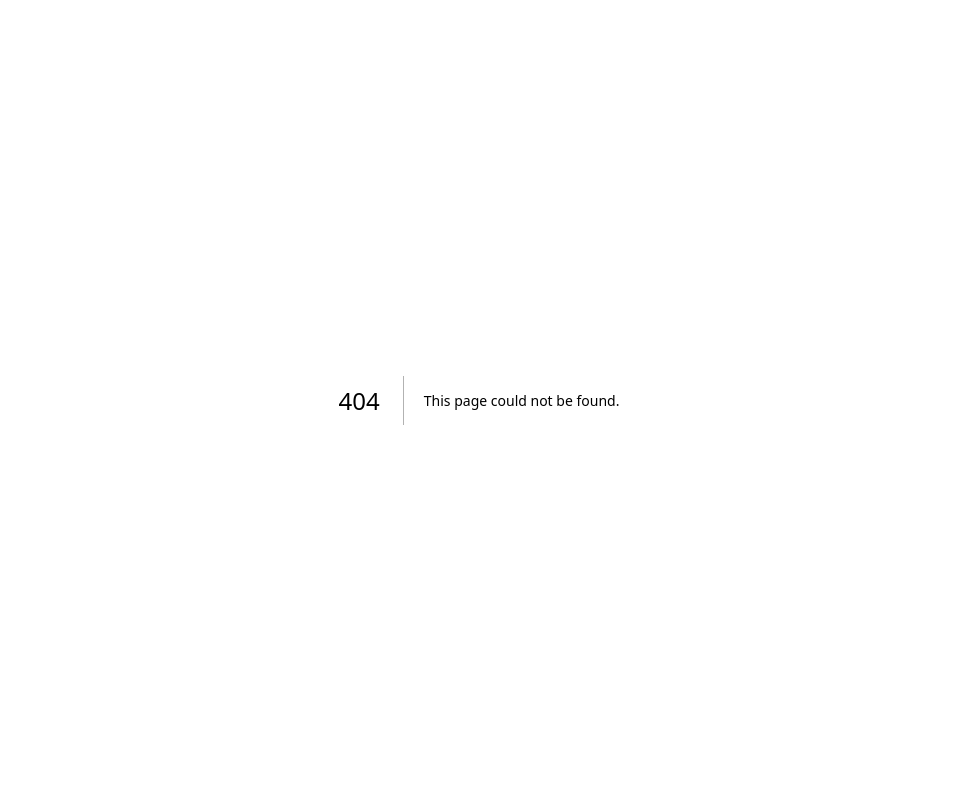
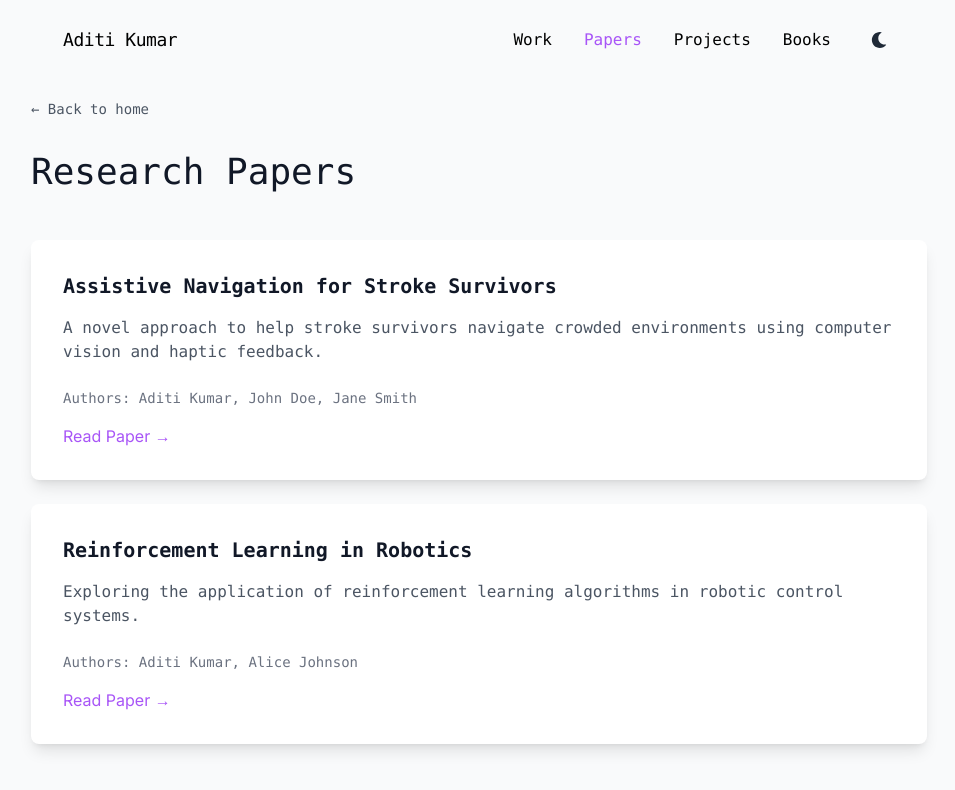
Before and after one commit to aditi1421/website, a Next.js app: page /papers in a window 1280 px wide. Before the commit this address had no page. Shown: the top 790 px of the page, without its empty margins (161-1116 px from the left). Built offline with nearby package versions, Linux system fonts and the light colour scheme.

Commit message:
Add Papers section to website

```diff
--- /dev/null
+++ b/src/app/papers/page.tsx
@@ -0,0 +1,99 @@
+'use client';
+
+import React from 'react';
+import Link from 'next/link';
+import { motion } from 'framer-motion';
+import Header from '@/components/Header';
+
+const PaperCard = ({
+  title,
+  abstract,
+  authors,
+  link
+}: {
+  title: string;
+  abstract: string;
+  authors: string;
+  link: string;
+}) => {
+  return (
+    <motion.div
+      initial={{ opacity: 0, y: 20 }}
+      animate={{ opacity: 1, y: 0 }}
+      transition={{ duration: 0.5 }}
+      className="bg-white dark:bg-gray-800 rounded-lg shadow-lg overflow-hidden hover:shadow-xl transition-shadow duration-300"
+    >
+      <div className="p-8">
+        <div>
+          <h3 className="text-xl font-mono font-semibold text-gray-900 dark:text-white mb-4">
+            {title}
+          </h3>
+          <p className="font-mono text-gray-600 dark:text-gray-300 mb-6">
+            {abstract}
+          </p>
+          <div className="font-mono text-sm text-gray-500 dark:text-gray-400">
+            Authors: {authors}
+          </div>
+          <a
+            href={link}
+            target="_blank"
+            rel="noopener noreferrer"
+            className="inline-block mt-4 text-purple-500 dark:text-purple-400 hover:text-purple-600 dark:hover:text-purple-300 transition-colors"
+          >
+            Read Paper →
+          </a>
+        </div>
+      </div>
+    </motion.div>
+  );
+};
+
+export default function Papers() {
+  const papers = [
+    {
+      title: 'Assistive Navigation for Stroke Survivors',
+      abstract: 'A novel approach to help stroke survivors navigate crowded environments using computer vision and haptic feedback.',
+      authors: 'Aditi Kumar, John Doe, Jane Smith',
+      link: 'https://example.com/paper1'
+    },
+    {
+      title: 'Reinforcement Learning in Robotics',
+      abstract: 'Exploring the application of reinforcement learning algorithms in robotic control systems.',
+      authors: 'Aditi Kumar, Alice Johnson',
+      link: 'https://example.com/paper2'
+    }
+  ];
+
+  return (
+    <main className="min-h-screen bg-gray-50 dark:bg-gray-900">
+      <Header />
+
+      <div className="pt-24 px-4">
+        <div className="max-w-4xl mx-auto">
+          <motion.div
+            initial={{ opacity: 0, y: 20 }}
+            animate={{ opacity: 1, y: 0 }}
+            transition={{ duration: 0.8 }}
+          >
+            <Link
+              href="/"
+              className="font-mono text-sm text-gray-600 dark:text-gray-400 hover:text-purple-500 dark:hover:text-purple-400 transition-colors"
+            >
+              ← Back to home
+            </Link>
+
+            <h1 className="text-4xl font-mono mt-8 mb-12 text-gray-900 dark:text-white">
+              Research Papers
+            </h1>
+
+            <div className="grid grid-cols-1 gap-6">
+              {papers.map((paper, index) => (
+                <PaperCard key={index} {...paper} />
+              ))}
+            </div>
+          </motion.div>
+        </div>
+      </div>
+    </main>
+  );
+}
--- a/src/components/Header.tsx
+++ b/src/components/Header.tsx
@@ -45,6 +45,14 @@ const Header = () => {
             Work
           </Link>
           <Link
+            href="/papers"
+            className={`font-mono hover:text-purple-500 dark:hover:text-purple-400 transition-colors ${
+              pathname === '/papers' ? 'text-purple-500 dark:text-purple-400' : ''
+            }`}
+          >
+            Papers
+          </Link>
+          <Link
             href="/projects"
             className={`font-mono hover:text-purple-500 dark:hover:text-purple-400 transition-colors ${
               pathname === '/projects' ? 'text-purple-500 dark:text-purple-400' : ''
```
Also changed, not shown: 1 other file (tests, documents, lock files or other folders).
